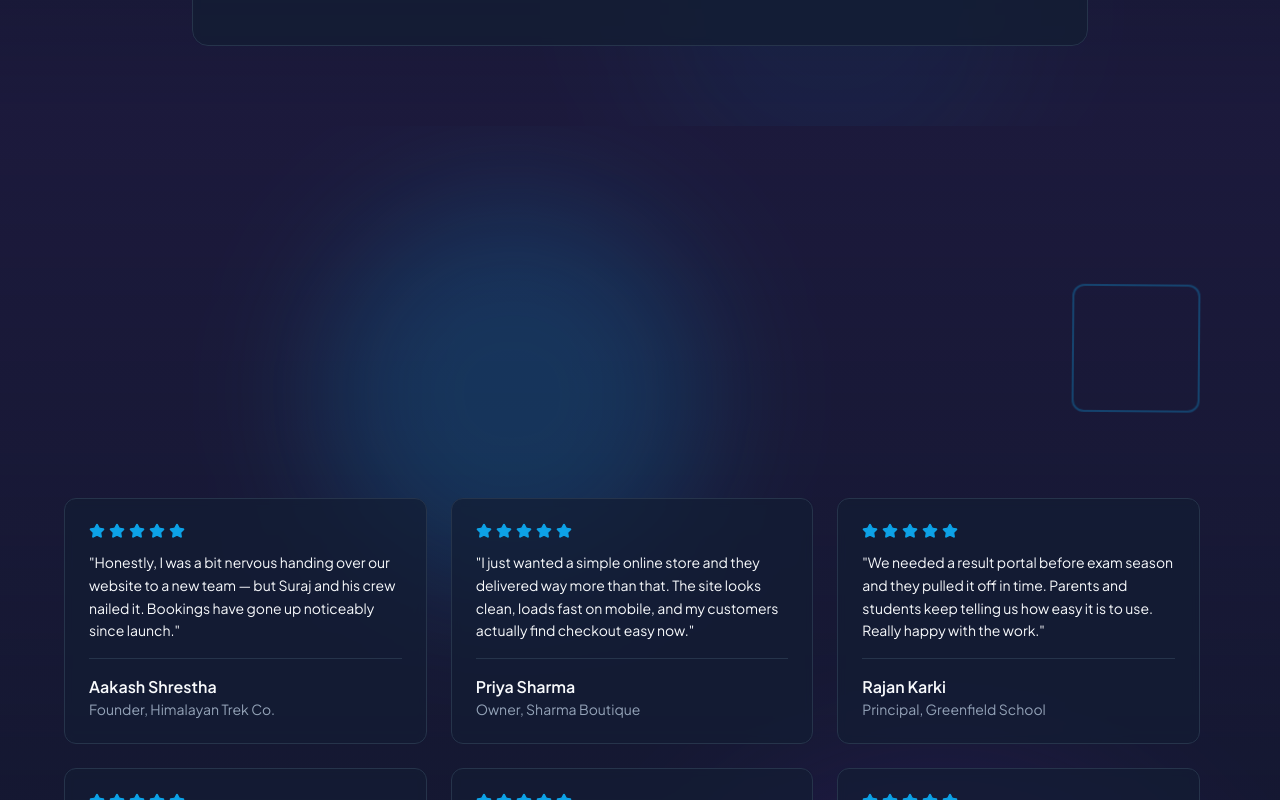
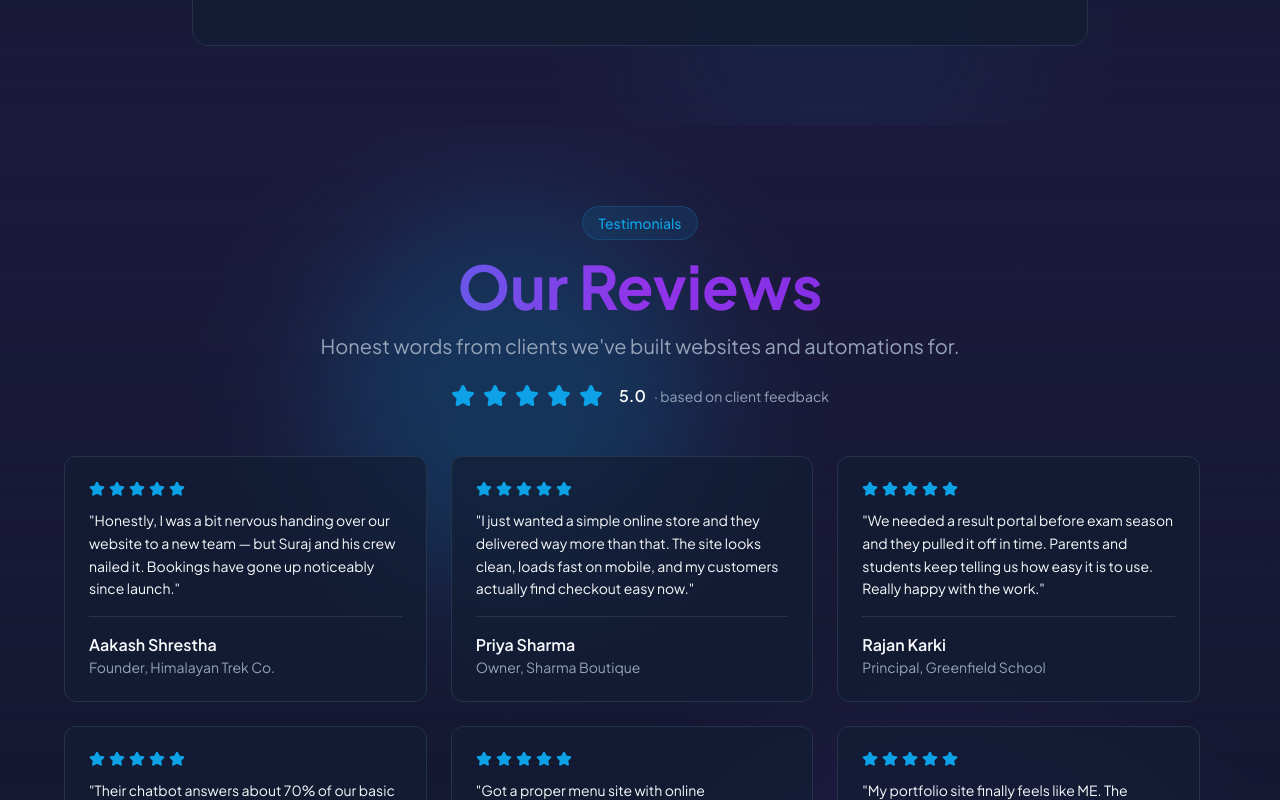
Before and after one commit to infosuraautomations-afk/sura-automate-shine-92cce907, a React (Vite) app: page / in a window 1280 px wide. Shown: the part 4780-5580 px from the top of the page. Built offline with nearby package versions, Linux system fonts and the light colour scheme; the HTML template or start-up script is replaced by a standard one.

Commit message:
Changes
Co-authored-by: infosuraautomations-afk <239263220+infosuraautomations-afk@users.noreply.github.com>

```diff
--- a/src/components/Reviews.tsx
+++ b/src/components/Reviews.tsx
@@ -21,37 +21,33 @@ const reviews = [
 
 export const Reviews = () => {
   return (
-    <section className="py-20 bg-gradient-to-b from-accent/10 to-background overflow-hidden relative">
+    <section id="reviews" className="py-20 bg-gradient-to-b from-accent/10 to-background overflow-hidden relative">
       {/* 3D Floating Elements */}
       <div className="absolute inset-0 overflow-hidden pointer-events-none">
-        <div className="absolute top-20 left-1/4 w-96 h-96 bg-primary/20 rounded-full blur-3xl animate-float" style={{ transform: 'translateZ(50px)' }} />
-        <div className="absolute bottom-20 right-1/4 w-80 h-80 bg-accent/20 rounded-full blur-3xl animate-float" style={{ animationDelay: '1.5s', transform: 'translateZ(30px)' }} />
-        <div className="absolute top-1/2 left-1/2 -translate-x-1/2 -translate-y-1/2 w-[600px] h-[600px] bg-secondary/10 rounded-full blur-3xl animate-float" style={{ animationDelay: '0.8s', transform: 'translateZ(20px)' }} />
-
-        {/* 3D Geometric shapes */}
-        <div className="absolute top-40 right-20 w-32 h-32 border-2 border-primary/30 rounded-lg animate-float rotate-45" style={{ animationDelay: '0.3s', transform: 'rotateX(45deg) rotateY(45deg)' }} />
-        <div className="absolute bottom-40 left-20 w-24 h-24 border-2 border-accent/30 rounded-full animate-float" style={{ animationDelay: '1s', transform: 'rotateX(30deg)' }} />
+        <div className="absolute top-20 left-1/4 w-96 h-96 bg-primary/20 rounded-full blur-3xl animate-float" />
+        <div className="absolute bottom-20 right-1/4 w-80 h-80 bg-accent/20 rounded-full blur-3xl animate-float" style={{ animationDelay: '1.5s' }} />
+        <div className="absolute top-1/2 left-1/2 -translate-x-1/2 -translate-y-1/2 w-[600px] h-[600px] bg-secondary/10 rounded-full blur-3xl animate-float" style={{ animationDelay: '0.8s' }} />
       </div>
 
       <div className="container mx-auto px-4 relative z-10">
         <div className="max-w-6xl mx-auto space-y-12">
-          {/* Header - Moved to top */}
-          <div className="text-center space-y-6 opacity-0 animate-fade-in">
-            <div className="inline-block">
-              <span className="text-sm font-semibold text-primary uppercase tracking-wider px-4 py-1 rounded-full bg-primary/10 border border-primary/20 animate-pulse">
-                Testimonials
-              </span>
+          {/* Header */}
+          <div className="text-center space-y-4 animate-fade-in">
+            <div className="inline-block px-4 py-1.5 rounded-full bg-primary/10 border border-primary/20 text-primary text-sm font-medium">
+              Testimonials
             </div>
-            <h2 className="text-4xl md:text-6xl font-bold bg-gradient-to-r from-primary via-accent to-secondary bg-clip-text text-transparent animate-scale-in">
+            <h2 className="text-4xl md:text-6xl font-bold bg-gradient-to-r from-primary via-accent to-secondary bg-clip-text text-transparent">
               Our Reviews
             </h2>
-            <p className="text-xl md:text-2xl text-muted-foreground max-w-2xl mx-auto opacity-0 animate-fade-in" style={{ animationDelay: '0.2s', animationFillMode: 'forwards' }}>
-              Real experiences from people who transformed their business with our automation solutions
+            <p className="text-lg md:text-xl text-muted-foreground max-w-2xl mx-auto leading-relaxed">
+              Honest words from clients we've built websites and automations for.
             </p>
-            <div className="flex justify-center gap-2 mt-4 opacity-0 animate-fade-in" style={{ animationDelay: '0.3s', animationFillMode: 'forwards' }}>
+            <div className="flex justify-center items-center gap-2 pt-2 flex-wrap">
               {[...Array(5)].map((_, i) => (
-                <Star key={i} className="w-6 h-6 fill-primary text-primary animate-bounce" style={{ animationDelay: `${i * 0.1}s` }} />
+                <Star key={i} className="w-6 h-6 fill-primary text-primary" />
               ))}
+              <span className="ml-2 text-foreground font-semibold">5.0</span>
+              <span className="text-muted-foreground text-sm">· based on client feedback</span>
             </div>
           </div>
 
--- a/src/pages/Index.tsx
+++ b/src/pages/Index.tsx
@@ -5,6 +5,7 @@ import { Portfolio } from "@/components/Portfolio";
 import { ContactForm } from "@/components/ContactForm";
 import { Contact } from "@/components/Contact";
 import { Reviews } from "@/components/Reviews";
+import { ReviewForm } from "@/components/ReviewForm";
 import { Chatbot } from "@/components/Chatbot";
 import { Footer } from "@/components/Footer";
 
@@ -19,9 +20,8 @@ const Index = () => {
       <Portfolio />
       <ContactForm />
       <Contact />
-      <div id="reviews">
-        <Reviews />
-      </div>
+      <Reviews />
+      <ReviewForm />
       <Footer />
       <Chatbot />
     </div>
```
